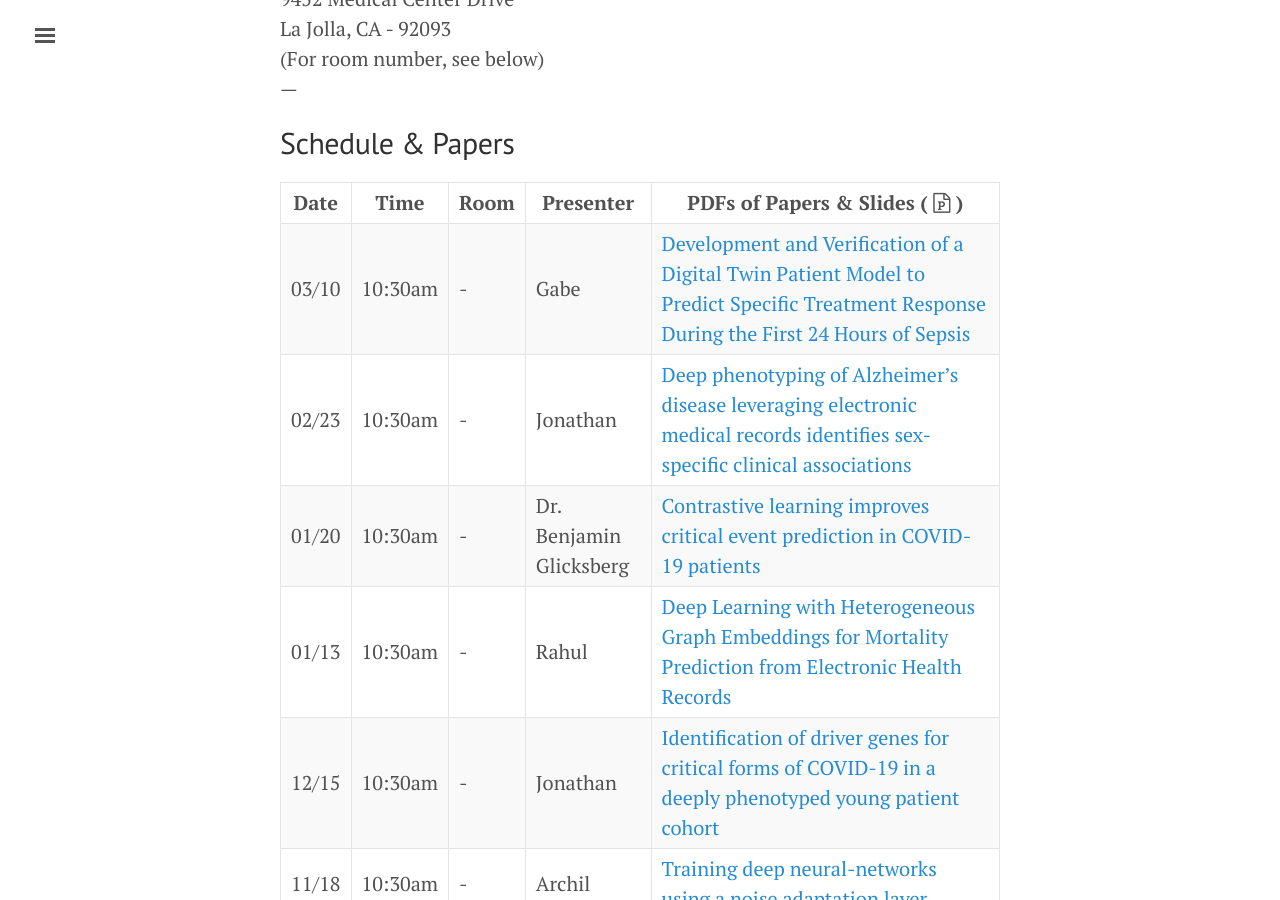
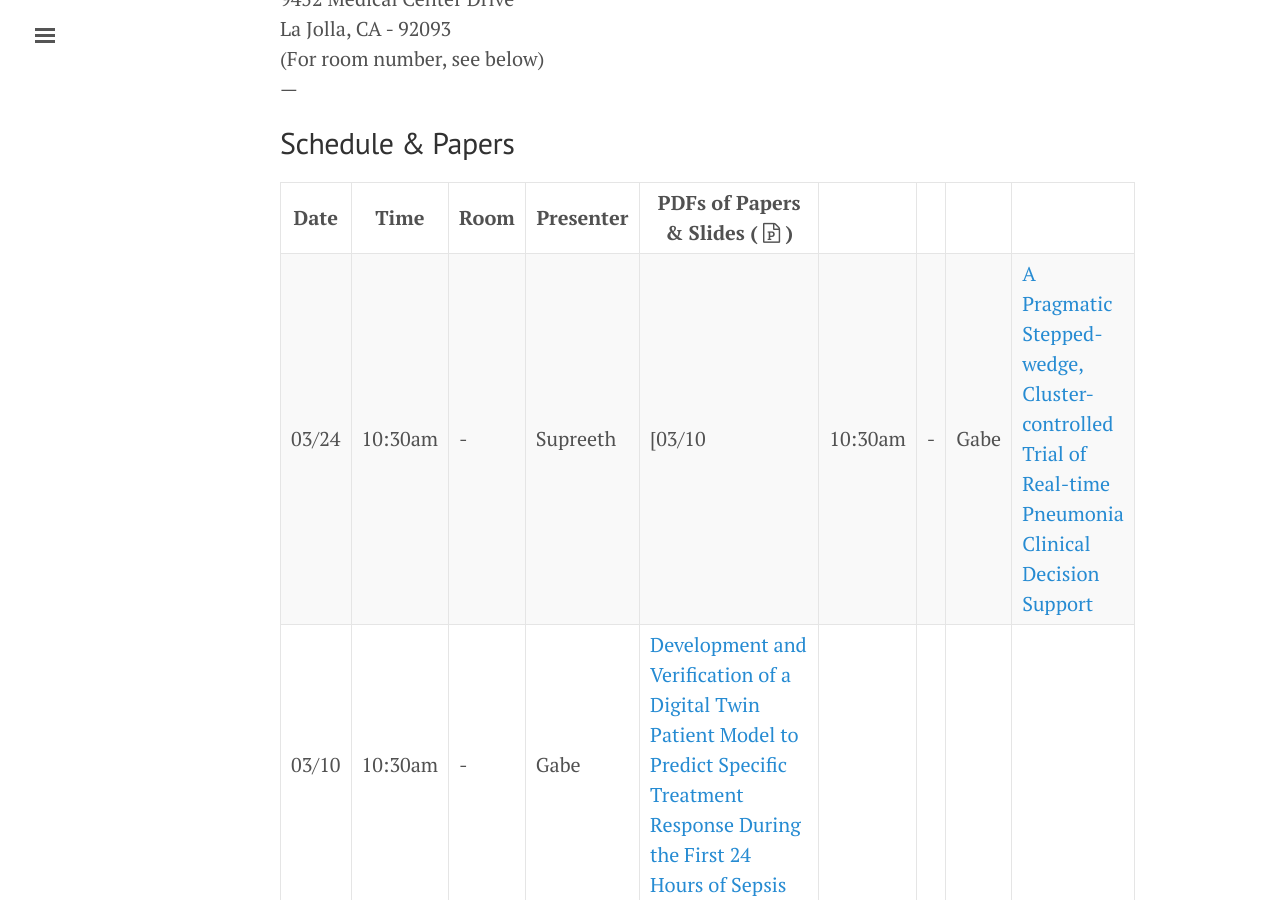
Before and after one commit to NematiLab/bmijc, a Jekyll site: the page built from index.md, in a window 1280 px wide and 900 px high, scrolled down 545 px. Built offline with Jekyll 4.4.1, drawn with Linux system fonts in a browser that asks for light colours; nearby versions of some CDN libraries.

Commit message:
SPS presenting

```diff
--- a/index.md
+++ b/index.md
@@ -30,6 +30,7 @@ La Jolla, CA - 92093<br>
 
 Date | Time    | Room | Presenter | PDFs of Papers & Slides ( <i class='fa fa-file-powerpoint-o'></i> )
 --- | --- | --- | --- | ---
+03/24 | 10:30am | - | Supreeth |[03/10 | 10:30am | - | Gabe |[A Pragmatic Stepped-wedge, Cluster-controlled Trial of Real-time Pneumonia Clinical Decision Support]({{ site.baseurl }}/assets/031422_paper.pdf){:target="_blank"}
 03/10 | 10:30am | - | Gabe |[Development and Verification of a Digital Twin Patient Model to Predict Specific Treatment Response During the First 24 Hours of Sepsis]({{ site.baseurl }}/assets/031022_paper.pdf){:target="_blank"}
 02/23 | 10:30am | - | Jonathan |[Deep phenotyping of Alzheimer's disease leveraging electronic medical records identifies sex-specific clinical associations]({{ site.baseurl }}/assets/022322_paper.pdf){:target="_blank"}
 01/20 | 10:30am | - | Dr. Benjamin Glicksberg | [Contrastive learning improves critical event prediction in COVID-19 patients]({{ site.baseurl }}/assets/012022_paper.pdf){:target="_blank"}
```
Also changed, not shown: 1 other file.
